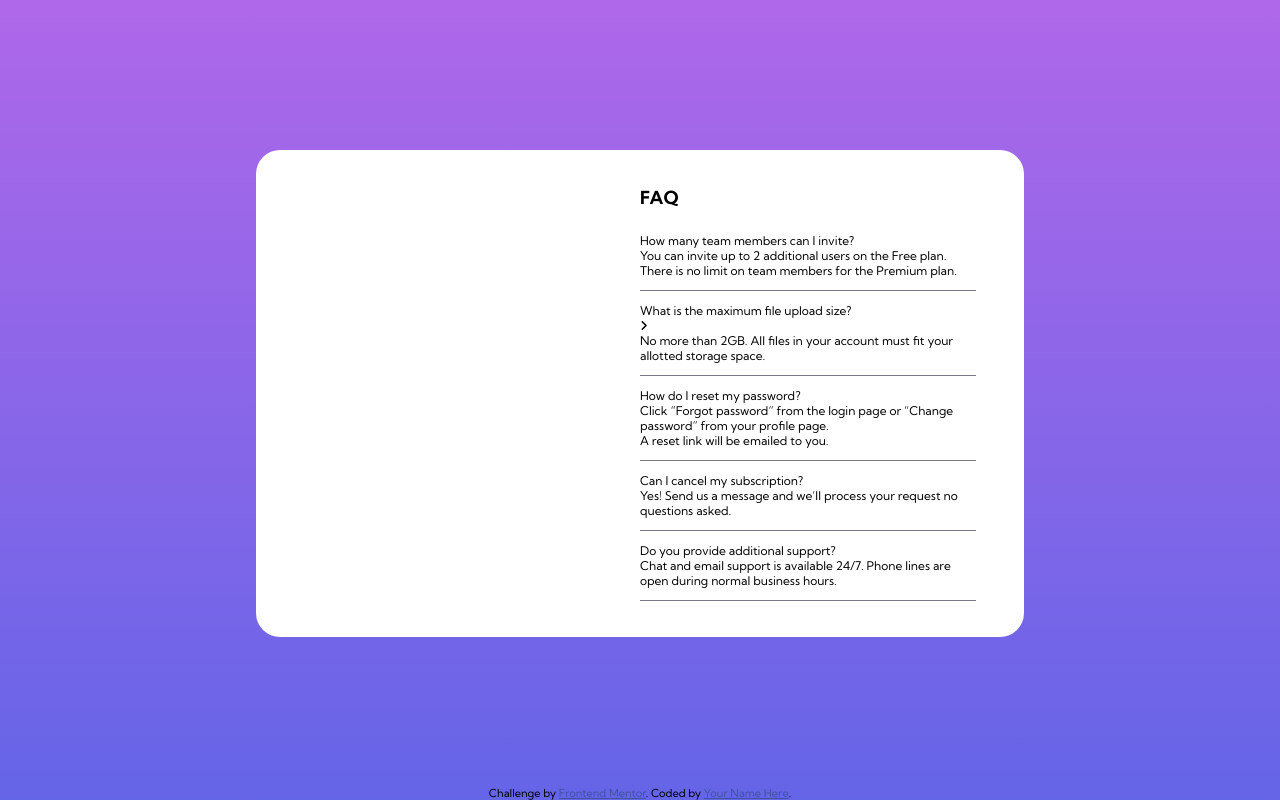
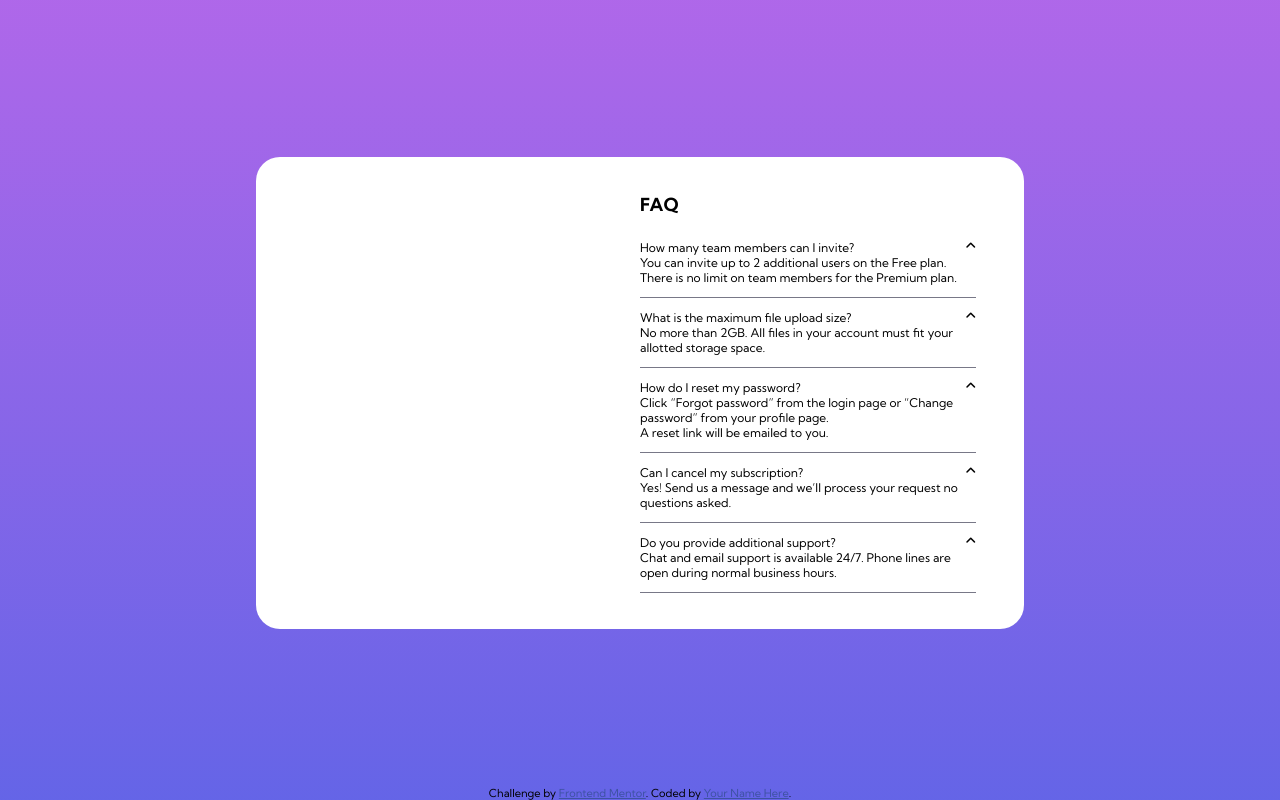
Before and after one commit to Coda-Sen/FEM-Accordion-Card, a website built with Parcel: page src/index.html in a window 1280 px wide. Built offline with nearby package versions, Linux system fonts and the light colour scheme.

Commit message:
fixed FontAwesome icons

```diff
--- a/src/index.html
+++ b/src/index.html
@@ -6,7 +6,7 @@
 
   <link rel="icon" type="image/png" sizes="32x32" href="./images/favicon-32x32.png">
   <link rel="stylesheet" href="scss/main.scss">
-  <link href="https://netdna.bootstrapcdn.com/font-awesome/3.2.1/css/font-awesome.css" rel="stylesheet">
+  <script src="https://kit.fontawesome.com/68228498c5.js" crossorigin="anonymous"></script>
 
 
   <title>Frontend Mentor | FAQ Accordion Card</title>
@@ -18,7 +18,10 @@
     <h1>FAQ</h1>
 
     <div class="acc--box">
-      <div class="acc--label">How many team members can I invite?</div>
+      <div class="acc--label">
+        How many team members can I invite?
+        <i class="fas fa-angle-up"></i>
+      </div>
       <div class="content">
         You can invite up to 2 additional users on the Free plan. There is no limit on team members for the Premium plan.
       </div>
@@ -26,8 +29,8 @@
 
     <div class="acc--box">
       <div class="acc--label">
-        <p>What is the maximum file upload size?</p>
-        <i class="fas fa-angle-right fa-orange"></i>
+        What is the maximum file upload size?
+        <i class="fas fa-angle-up"></i>
       </div>
       <div class="content">
         No more than 2GB. All files in your account must fit your allotted storage space.
@@ -35,21 +38,30 @@
     </div>
 
     <div class="acc--box">
-      <div class="acc--label">How do I reset my password?</div>
+      <div class="acc--label">
+        How do I reset my password?
+        <i class="fas fa-angle-up"></i>
+      </div>
       <div class="content">
         Click “Forgot password” from the login page or “Change password” from your profile page.<br>A reset link will be emailed to you.
       </div>
     </div>
 
     <div class="acc--box">
-      <div class="acc--label">Can I cancel my subscription?</div>
+      <div class="acc--label">
+        Can I cancel my subscription?
+        <i class="fas fa-angle-up"></i>
+      </div>
       Yes! Send us a message and we’ll process your request no questions asked.
       <div class="content">
       </div>
     </div>
 
     <div class="acc--box">
-      <div class="acc--label">Do you provide additional support?</div>
+      <div class="acc--label">
+        Do you provide additional support?
+        <i class="fas fa-angle-up"></i>
+      </div>
       <div class="content">
         Chat and email support is available 24/7. Phone lines are open during normal business hours.
       </div>
--- a/src/scss/main.scss
+++ b/src/scss/main.scss
@@ -63,6 +63,11 @@ body {
     border-bottom: 1px solid $txt-blue;
 }
 
+.acc--label {
+    display: flex;
+    justify-content: space-between;
+}
+
 /*Attribution*/
 
 .attribution {
```
Also changed, not shown: dist/index.html, 3 other files.
